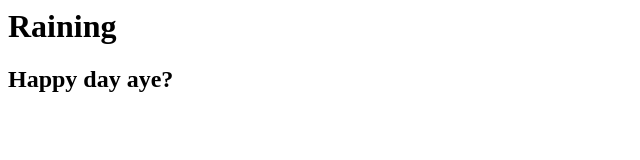
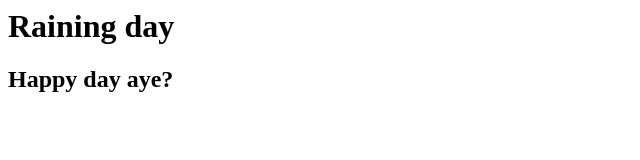
Before and after one commit to adibanadia/unikl20166, a plain HTML site: page index.html in a window 1280 px wide. Shown: the whole page, without its empty margins (0-640 px from the left). Drawn offline with Linux system fonts and the light colour scheme.

Commit message:
from staging branch

```diff
--- a/index.html
+++ b/index.html
@@ -4,7 +4,7 @@
 		<title>Git in Unikl</title>
 	</head>
 	<body>
-		<h1>Raining</h1>
+		<h1>Raining day</h1>
 		<h2>Happy day aye?</h2>
 
 	</body>
```
